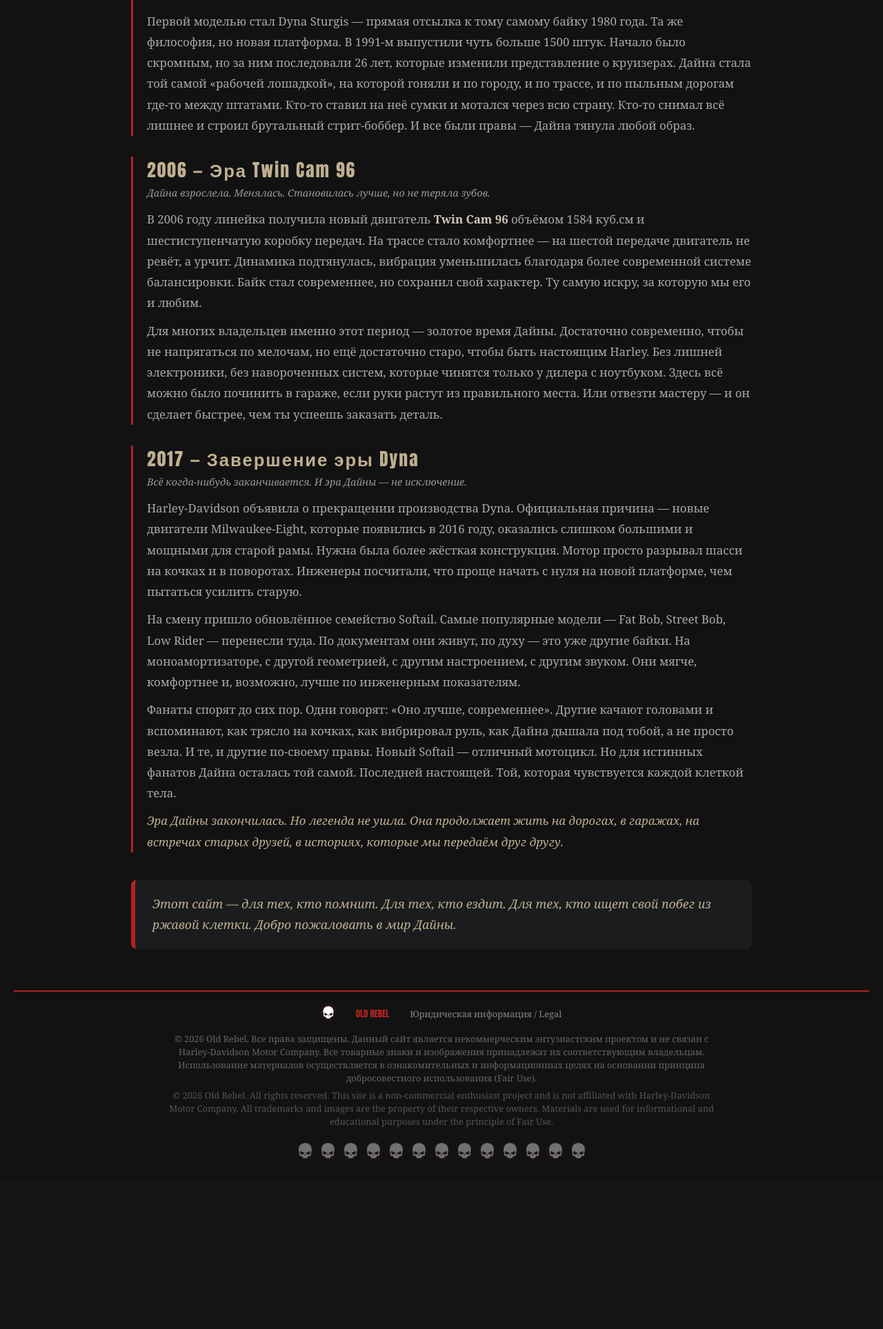
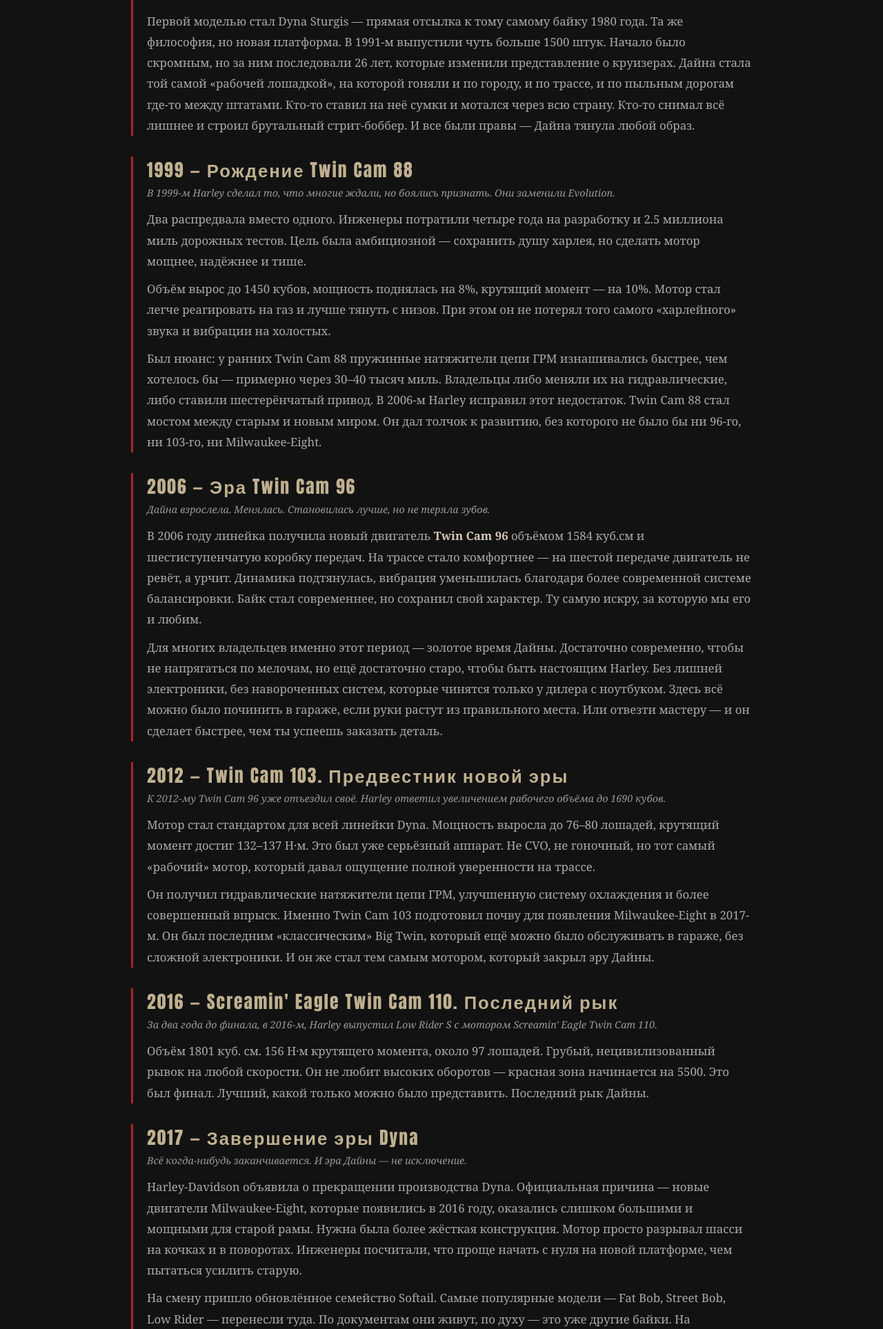
Before and after one commit to MADAO81/old-rebel, a Django app: page /history/ in a window 1280 px wide. Shown: the part 2373-4300 px from the top of the page at 69% size. Before the commit the page ends 4053 px from the top, so only its background shows below. Run offline with Django 5.2, Linux system fonts and the light colour scheme.

Commit message:
Update history page with motor evolution (Twin Cam 88, 96, 103, 110) and replace main page photos

```diff
--- a/templates/history.html
+++ b/templates/history.html
@@ -94,6 +94,27 @@
         </div>
     </section>
 
+    <!-- 1999 -->
+    <section style="margin-top: 30px; border-left: 3px solid #b22222; padding-left: 20px;">
+        <h3 style="color: #c0b090; font-family: 'Impact', sans-serif; letter-spacing: 2px; font-size: 1.6rem; margin-bottom: 5px;">
+            1999 — Рождение Twin Cam 88
+        </h3>
+        <p style="color: #999; font-size: 0.9rem; margin-top: 0; font-style: italic;">
+            В 1999-м Harley сделал то, что многие ждали, но боялись признать. Они заменили Evolution.
+        </p>
+        <div style="color: #aaa; line-height: 1.8; font-size: 1.05rem;">
+            <p style="margin: 0 0 10px 0;">
+                Два распредвала вместо одного. Инженеры потратили четыре года на разработку и 2.5 миллиона миль дорожных тестов. Цель была амбициозной — сохранить душу харлея, но сделать мотор мощнее, надёжнее и тише.
+            </p>
+            <p style="margin: 0 0 10px 0;">
+                Объём вырос до 1450 кубов, мощность поднялась на 8%, крутящий момент — на 10%. Мотор стал легче реагировать на газ и лучше тянуть с низов. При этом он не потерял того самого «харлейного» звука и вибрации на холостых.
+            </p>
+            <p style="margin: 0 0 0 0;">
+                Был нюанс: у ранних Twin Cam 88 пружинные натяжители цепи ГРМ изнашивались быстрее, чем хотелось бы — примерно через 30–40 тысяч миль. Владельцы либо меняли их на гидравлические, либо ставили шестерёнчатый привод. В 2006-м Harley исправил этот недостаток. Twin Cam 88 стал мостом между старым и новым миром. Он дал толчок к развитию, без которого не было бы ни 96-го, ни 103-го, ни Milwaukee-Eight.
+            </p>
+        </div>
+    </section>
+
     <!-- 2006 -->
     <section style="margin-top: 30px; border-left: 3px solid #b22222; padding-left: 20px;">
         <h3 style="color: #c0b090; font-family: 'Impact', sans-serif; letter-spacing: 2px; font-size: 1.6rem; margin-bottom: 5px;">
@@ -108,6 +129,39 @@
             </p>
             <p style="margin: 0 0 0 0;">
                 Для многих владельцев именно этот период — золотое время Дайны. Достаточно современно, чтобы не напрягаться по мелочам, но ещё достаточно старо, чтобы быть настоящим Harley. Без лишней электроники, без навороченных систем, которые чинятся только у дилера с ноутбуком. Здесь всё можно было починить в гараже, если руки растут из правильного места. Или отвезти мастеру — и он сделает быстрее, чем ты успеешь заказать деталь.
+            </p>
+        </div>
+    </section>
+
+    <!-- 2012 -->
+    <section style="margin-top: 30px; border-left: 3px solid #b22222; padding-left: 20px;">
+        <h3 style="color: #c0b090; font-family: 'Impact', sans-serif; letter-spacing: 2px; font-size: 1.6rem; margin-bottom: 5px;">
+            2012 — Twin Cam 103. Предвестник новой эры
+        </h3>
+        <p style="color: #999; font-size: 0.9rem; margin-top: 0; font-style: italic;">
+            К 2012-му Twin Cam 96 уже отъездил своё. Harley ответил увеличением рабочего объёма до 1690 кубов.
+        </p>
+        <div style="color: #aaa; line-height: 1.8; font-size: 1.05rem;">
+            <p style="margin: 0 0 10px 0;">
+                Мотор стал стандартом для всей линейки Dyna. Мощность выросла до 76–80 лошадей, крутящий момент достиг 132–137 Н·м. Это был уже серьёзный аппарат. Не CVO, не гоночный, но тот самый «рабочий» мотор, который давал ощущение полной уверенности на трассе.
+            </p>
+            <p style="margin: 0 0 0 0;">
+                Он получил гидравлические натяжители цепи ГРМ, улучшенную систему охлаждения и более совершенный впрыск. Именно Twin Cam 103 подготовил почву для появления Milwaukee-Eight в 2017-м. Он был последним «классическим» Big Twin, который ещё можно было обслуживать в гараже, без сложной электроники. И он же стал тем самым мотором, который закрыл эру Дайны.
+            </p>
+        </div>
+    </section>
+
+    <!-- 2016 -->
+    <section style="margin-top: 30px; border-left: 3px solid #b22222; padding-left: 20px;">
+        <h3 style="color: #c0b090; font-family: 'Impact', sans-serif; letter-spacing: 2px; font-size: 1.6rem; margin-bottom: 5px;">
+            2016 — Screamin' Eagle Twin Cam 110. Последний рык
+        </h3>
+        <p style="color: #999; font-size: 0.9rem; margin-top: 0; font-style: italic;">
+            За два года до финала, в 2016-м, Harley выпустил Low Rider S с мотором Screamin' Eagle Twin Cam 110.
+        </p>
+        <div style="color: #aaa; line-height: 1.8; font-size: 1.05rem;">
+            <p style="margin: 0 0 0 0;">
+                Объём 1801 куб. см. 156 Н·м крутящего момента, около 97 лошадей. Грубый, нецивилизованный рывок на любой скорости. Он не любит высоких оборотов — красная зона начинается на 5500. Это был финал. Лучший, какой только можно было представить. Последний рык Дайны.
             </p>
         </div>
     </section>
```
Also changed, not shown: static/img/last-dyna.jpg, static/img/sturgis.jpg.
